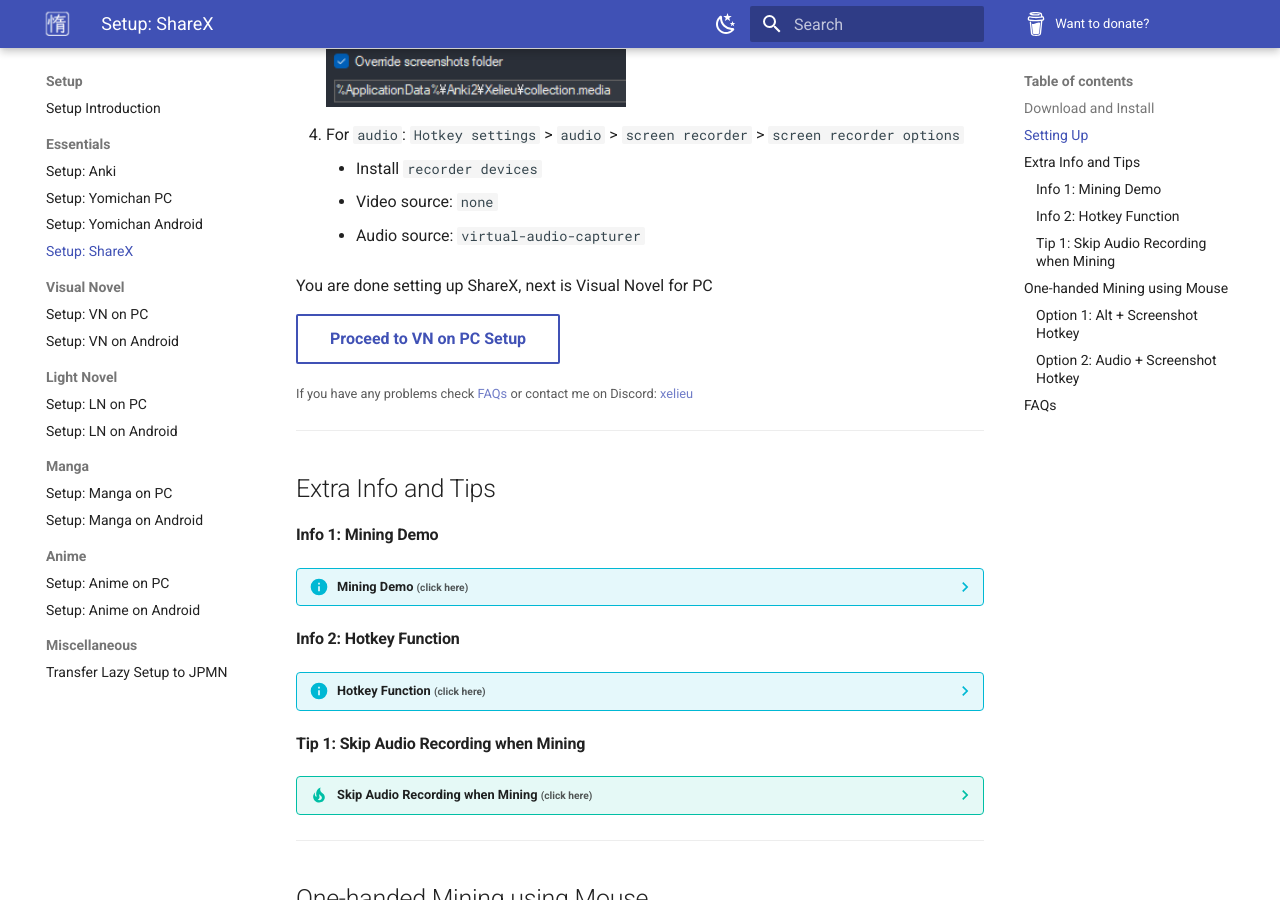
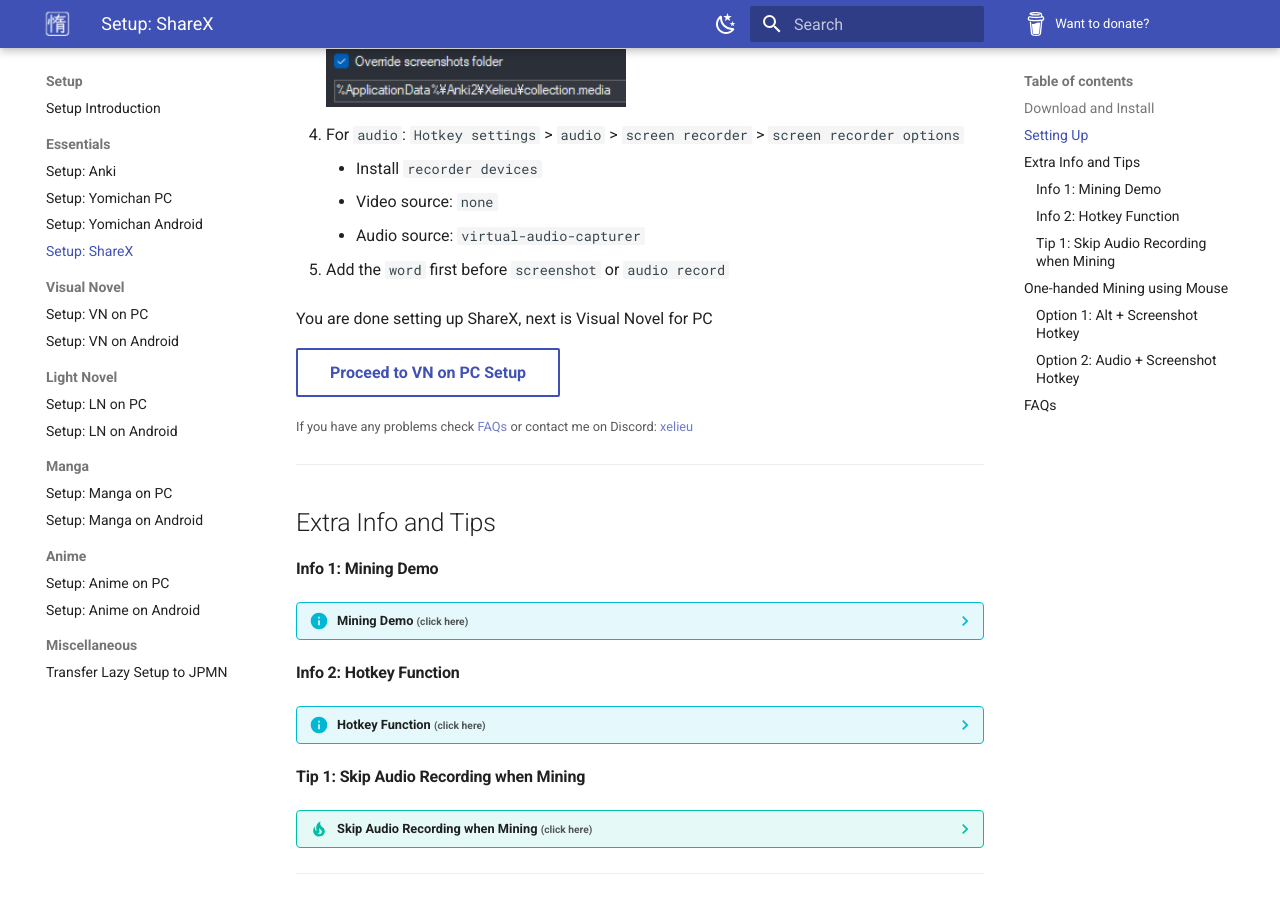
Before and after one commit to Xelieu/xelieu.github.io, an MkDocs documentation site: the page built from docs/jp-lazy-guide/setupShareX.md, in a window 1280 px wide and 900 px high, scrolled down 1136 px. Built offline with MkDocs 1.6.1 and Material for MkDocs 9.7.7, drawn with Linux system fonts in a browser that asks for light colours.

Commit message:
$updated info

```diff
--- a/docs/jp-lazy-guide/setupShareX.md
+++ b/docs/jp-lazy-guide/setupShareX.md
@@ -30,6 +30,8 @@
     - Install `recorder devices`
     - Video source: `none`
     - Audio source: `virtual-audio-capturer`
+
+5. Add the `word` first before `screenshot` or `audio record`
 
 You are done setting up ShareX, next is Visual Novel for PC
 
```
